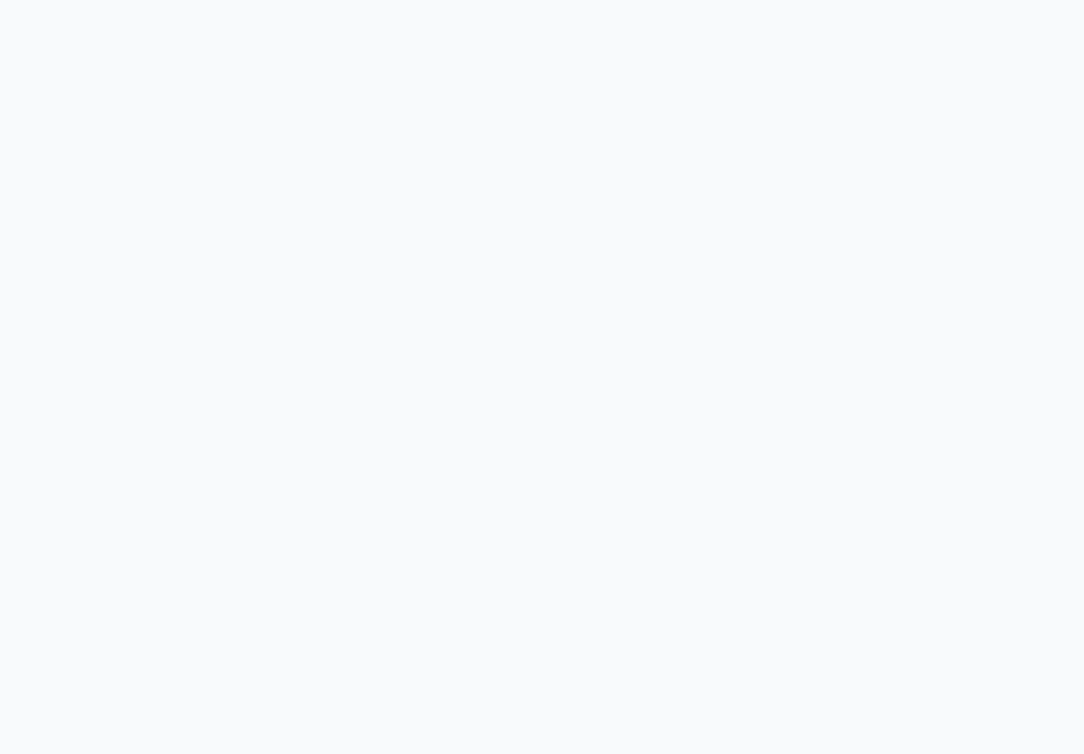
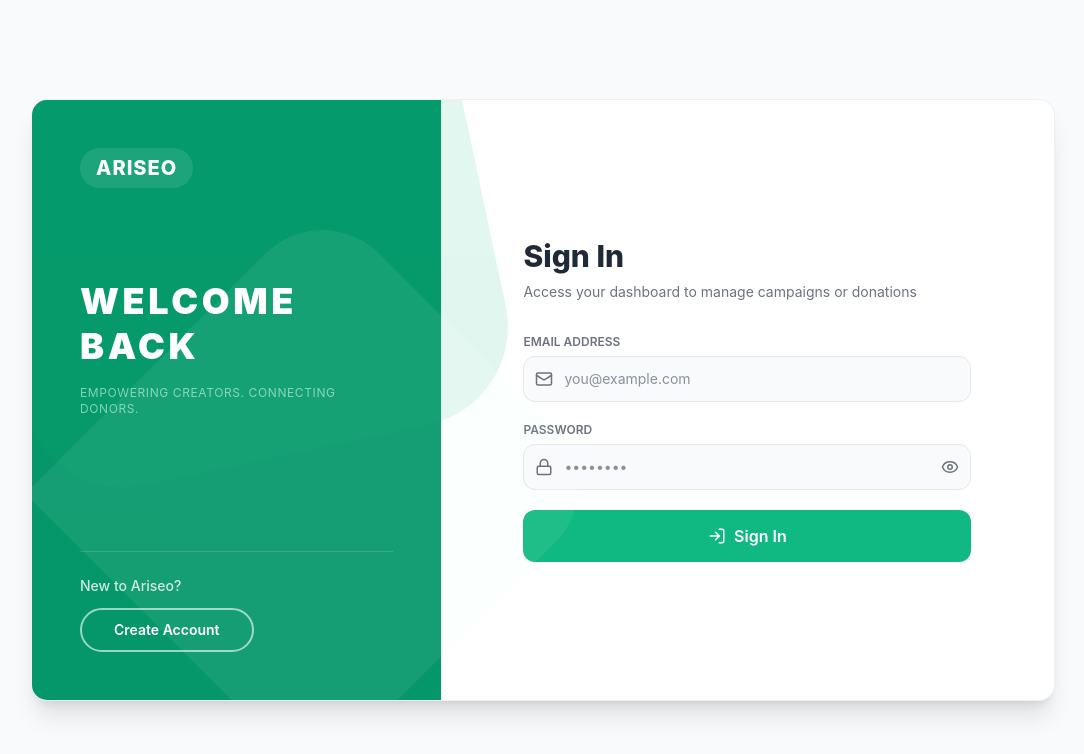
Before and after one commit to shubhamhegishte16/Fundora, a React (Vite) app in the folder frontend/: page /login in a window 1280 px wide. Before the commit this address led to /. Shown: the top 754 px of the page, without its empty margins (97-1181 px from the left). Built offline with nearby package versions, Linux system fonts and the light colour scheme.

Commit message:
Login page frontend done

```diff
--- a/frontend/src/App.jsx
+++ b/frontend/src/App.jsx
@@ -1,6 +1,7 @@
 import React from "react";
 import { BrowserRouter, Routes, Route, Navigate } from "react-router-dom";
 import SignupFlow from "./components/SignupFlow";
+import LoginFlow from "./components/LoginFlow";
 import DonorPanel from "./components/DonorPanel";
 import CreatorPanel from "./components/CreatorPanel";
 
@@ -13,6 +14,9 @@ function App() {
 
         {/* Render the signup flow only at /signup */}
         <Route path="/signup" element={<SignupFlow />} />
+
+        {/* Render the login flow only at /login */}
+        <Route path="/login" element={<LoginFlow />} />
 
         {/* Render the donor panel dashboard */}
         <Route path="/donor-panel" element={<DonorPanel />} />
--- /dev/null
+++ b/frontend/src/components/LoginFlow.jsx
@@ -0,0 +1,129 @@
+import React, { useState } from "react";
+import { useNavigate } from "react-router-dom";
+import { LogIn, Mail, Lock, Eye, EyeOff } from "lucide-react";
+
+const LoginFlow = () => {
+  const navigate = useNavigate();
+  const [email, setEmail] = useState("");
+  const [password, setPassword] = useState("");
+  const [showPassword, setShowPassword] = useState(false);
+  const [error, setError] = useState("");
+  const [isLoading, setIsLoading] = useState(false);
+
+  const handleLogin = (e) => {
+    e.preventDefault();
+    if (!email || !password) return setError("Please fill in all fields.");
+    if (password.length < 6) return setError("Password must be at least 6 characters.");
+
+    setIsLoading(true);
+    setError("");
+
+    setTimeout(() => {
+      setIsLoading(false);
+      const isCreator = email.toLowerCase().includes("creator");
+      if (isCreator) {
+        localStorage.setItem("creatorToken", "mock-creator-token");
+        localStorage.setItem("creator", JSON.stringify({ name: "Mock Creator", email }));
+        navigate("/creator-panel");
+      } else {
+        localStorage.setItem("token", "mock-donor-token");
+        localStorage.setItem("user", JSON.stringify({ name: "Mock Donor", email }));
+        navigate("/donor-panel");
+      }
+    }, 1000);
+  };
+
+  return (
+    <div className="flex items-center justify-center min-h-screen bg-bg-light p-4 font-sans text-brand-text">
+      <div className="w-full max-w-5xl bg-card-white rounded-2xl shadow-xl border border-brand-border/60 flex flex-col lg:flex-row overflow-hidden min-h-[600px]">
+
+        {/* Left Side Panel (Same style as WelcomePanel) */}
+        <div className="relative w-full lg:w-2/5 min-h-[250px] lg:min-h-[600px] bg-dark-green text-white flex flex-col justify-between p-8 lg:p-12 select-none">
+          <div className="absolute inset-0 opacity-40">
+            <div className="absolute -top-[20%] -left-[10%] w-[120%] h-[80%] bg-primary-green opacity-30 transform -rotate-12 rounded-b-[100px]" />
+            <div className="absolute top-[30%] -right-[20%] w-[100%] h-[70%] bg-light-green opacity-20 transform rotate-45 rounded-t-[80px]" />
+          </div>
+
+          <div className="relative z-10 flex flex-col justify-between h-full w-full grow">
+            <span className="text-xl font-extrabold tracking-wider bg-white/10 px-4 py-1.5 rounded-full w-fit">ARISEO</span>
+            <div className="my-auto py-12 text-center lg:text-left">
+              <h1 className="text-3xl sm:text-4xl font-black tracking-widest leading-tight">WELCOME BACK</h1>
+              <p className="mt-4 text-xs tracking-wider uppercase text-light-green opacity-60">Empowering creators. Connecting donors.</p>
+            </div>
+            <div className="flex flex-col items-center lg:items-start gap-3 mt-auto border-t border-white/15 pt-6">
+              <span className="text-sm font-medium text-white/80">New to Ariseo?</span>
+              <button onClick={() => navigate("/signup")} className="px-8 py-2.5 rounded-full border-2 border-white/60 text-white font-semibold text-sm hover:border-white transition-all cursor-pointer">
+                Create Account
+              </button>
+            </div>
+          </div>
+        </div>
+
+        {/* Right Form Panel */}
+        <div className="w-full lg:w-3/5 min-h-[400px] flex flex-col justify-center p-8 lg:p-16">
+          <div className="w-full max-w-md mx-auto">
+            <div className="mb-8">
+              <h2 className="text-2xl sm:text-3xl font-extrabold mb-2">Sign In</h2>
+              <p className="text-sm text-brand-secondary">Access your dashboard to manage campaigns or donations</p>
+            </div>
+
+            <form onSubmit={handleLogin} className="space-y-5">
+              {error && <div className="p-3 text-xs bg-red-50 text-brand-error rounded-lg border border-red-100">{error}</div>}
+
+              <div>
+                <label className="block text-xs font-semibold uppercase text-brand-secondary mb-1.5">Email Address</label>
+                <div className="relative">
+                  <Mail className="absolute left-3 top-1/2 -translate-y-1/2 text-brand-secondary" size={18} />
+                  <input
+                    type="email"
+                    required
+                    value={email}
+                    onChange={(e) => setEmail(e.target.value)}
+                    placeholder="you@example.com"
+                    className="w-full pl-10 pr-4 py-3 bg-slate-50 border border-brand-border rounded-xl text-sm focus:outline-none focus:bg-white focus:border-primary-green"
+                  />
+                </div>
+              </div>
+
+              <div>
+                <label className="block text-xs font-semibold uppercase text-brand-secondary mb-1.5">Password</label>
+                <div className="relative">
+                  <Lock className="absolute left-3 top-1/2 -translate-y-1/2 text-brand-secondary" size={18} />
+                  <input
+                    type={showPassword ? "text" : "password"}
+                    required
+                    value={password}
+                    onChange={(e) => setPassword(e.target.value)}
+                    placeholder="••••••••"
+                    className="w-full pl-10 pr-10 py-3 bg-slate-50 border border-brand-border rounded-xl text-sm focus:outline-none focus:bg-white focus:border-primary-green"
+                  />
+                  <button type="button" onClick={() => setShowPassword(!showPassword)} className="absolute right-3 top-1/2 -translate-y-1/2 text-brand-secondary hover:text-brand-text">
+                    {showPassword ? <EyeOff size={18} /> : <Eye size={18} />}
+                  </button>
+                </div>
+              </div>
+
+              <button
+                type="submit"
+                disabled={isLoading}
+                className="w-full py-3.5 bg-primary-green text-white font-semibold rounded-xl hover:bg-dark-green transition-all flex items-center justify-center gap-2 cursor-pointer disabled:opacity-75"
+              >
+                {isLoading ? (
+                  <div className="animate-spin h-5 w-5 border-2 border-white border-t-transparent rounded-full" />
+                ) : (
+                  <>
+                    <LogIn size={18} />
+                    <span>Sign In</span>
+                  </>
+                )}
+              </button>
+            </form>
+          </div>
+        </div>
+
+      </div>
+    </div>
+  );
+};
+
+export default LoginFlow;
--- a/frontend/src/components/SignupFlow.jsx
+++ b/frontend/src/components/SignupFlow.jsx
@@ -289,7 +289,7 @@ const SignupFlow = () => {
   };
 
   const handleSignInToast = () => {
-    alert("Sign In functionality will be available soon. Please complete the registration!");
+    navigate("/login");
   };
 
   return (
```
